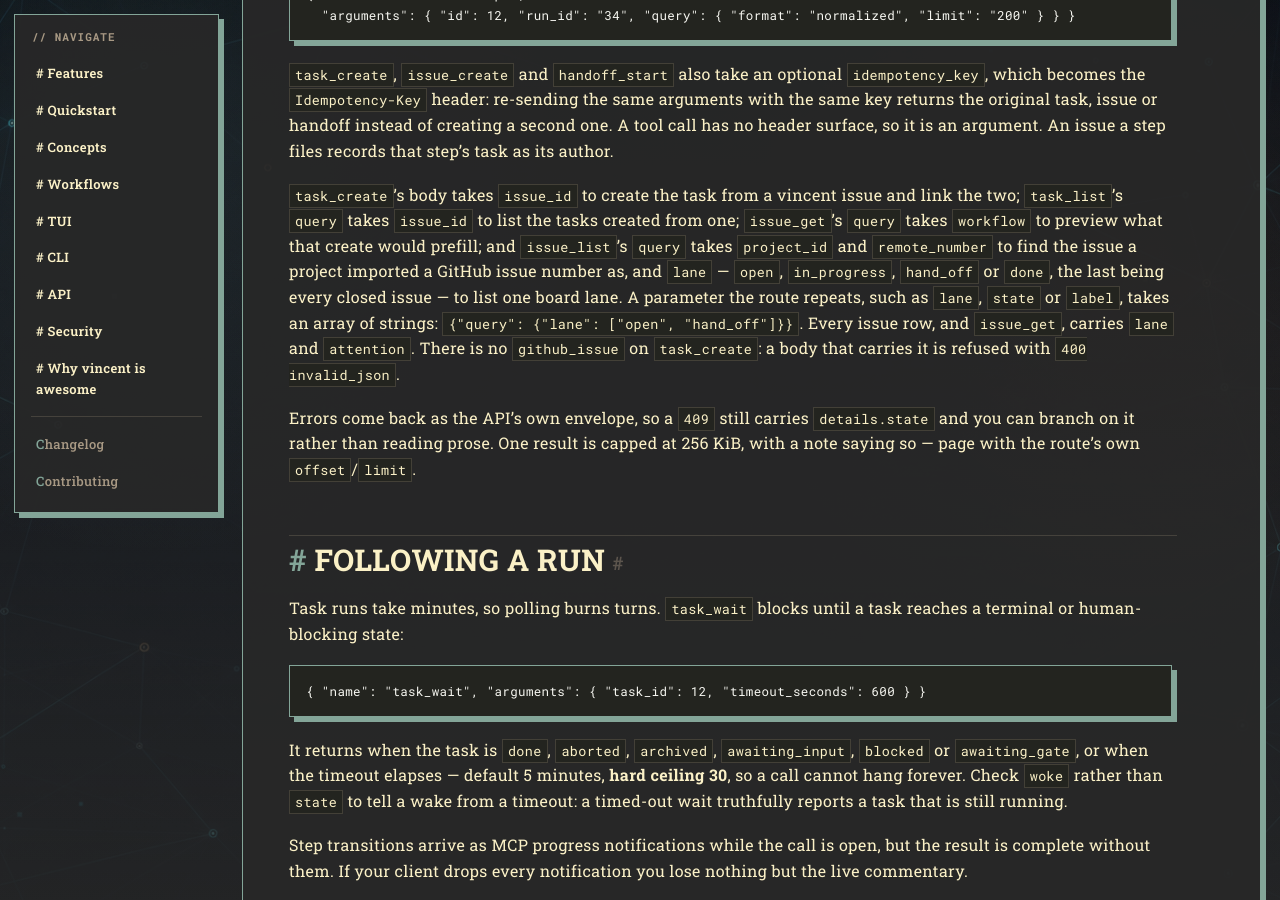
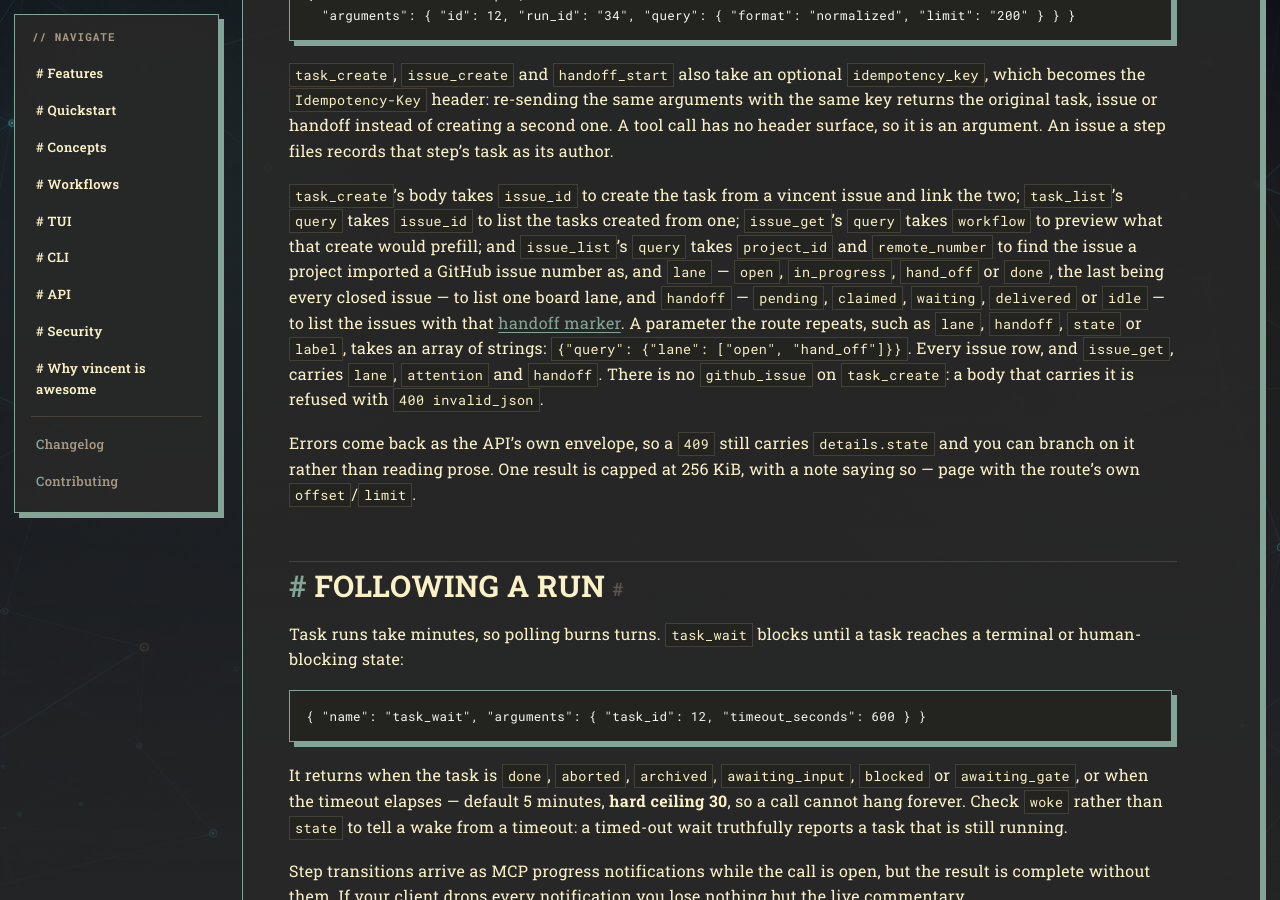
Before and after one commit to lezli01/vincent, a Jekyll site: the page built from docs/guides/mcp.md, in a window 1280 px wide and 900 px high, scrolled down 3592 px. Built offline with Jekyll 4.4.1, drawn with Linux system fonts in a browser that asks for light colours.

Commit message:
docs: name the handoff marker in the MCP guide and gate 134's leg 1 (137.10)

```diff
--- a/docs/guides/mcp.md
+++ b/docs/guides/mcp.md
@@ -184,10 +184,12 @@ created from one; `issue_get`'s `query` takes `workflow` to preview what
 that create would prefill; and `issue_list`'s `query` takes `project_id` and
 `remote_number` to find the issue a project imported a GitHub issue number as,
 and `lane` — `open`, `in_progress`, `hand_off` or `done`, the last being every
-closed issue — to list one board lane. A parameter the route repeats, such as
-`lane`, `state` or `label`, takes an array of strings:
-`{"query": {"lane": ["open", "hand_off"]}}`. Every issue row, and `issue_get`,
-carries `lane` and `attention`.
+closed issue — to list one board lane, and `handoff` — `pending`, `claimed`,
+`waiting`, `delivered` or `idle` — to list the issues with that
+[handoff marker](../reference/api.md#handoff-marker). A parameter the route
+repeats, such as `lane`, `handoff`, `state` or `label`, takes an array of
+strings: `{"query": {"lane": ["open", "hand_off"]}}`. Every issue row, and
+`issue_get`, carries `lane`, `attention` and `handoff`.
 There is no `github_issue` on `task_create`: a body that carries it is refused
 with `400 invalid_json`.
 
```
Also changed, not shown: docs/gates/134-issues-board.md (+1 -1 lines).
